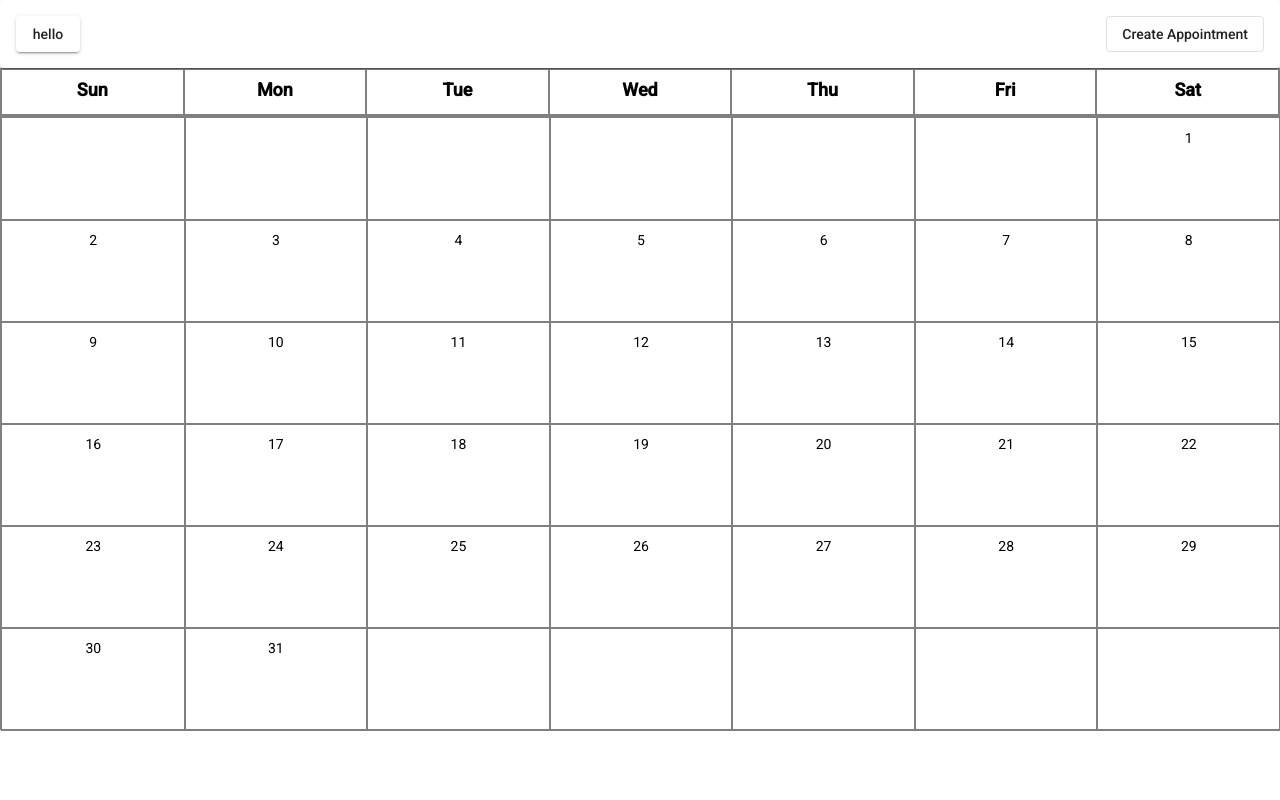
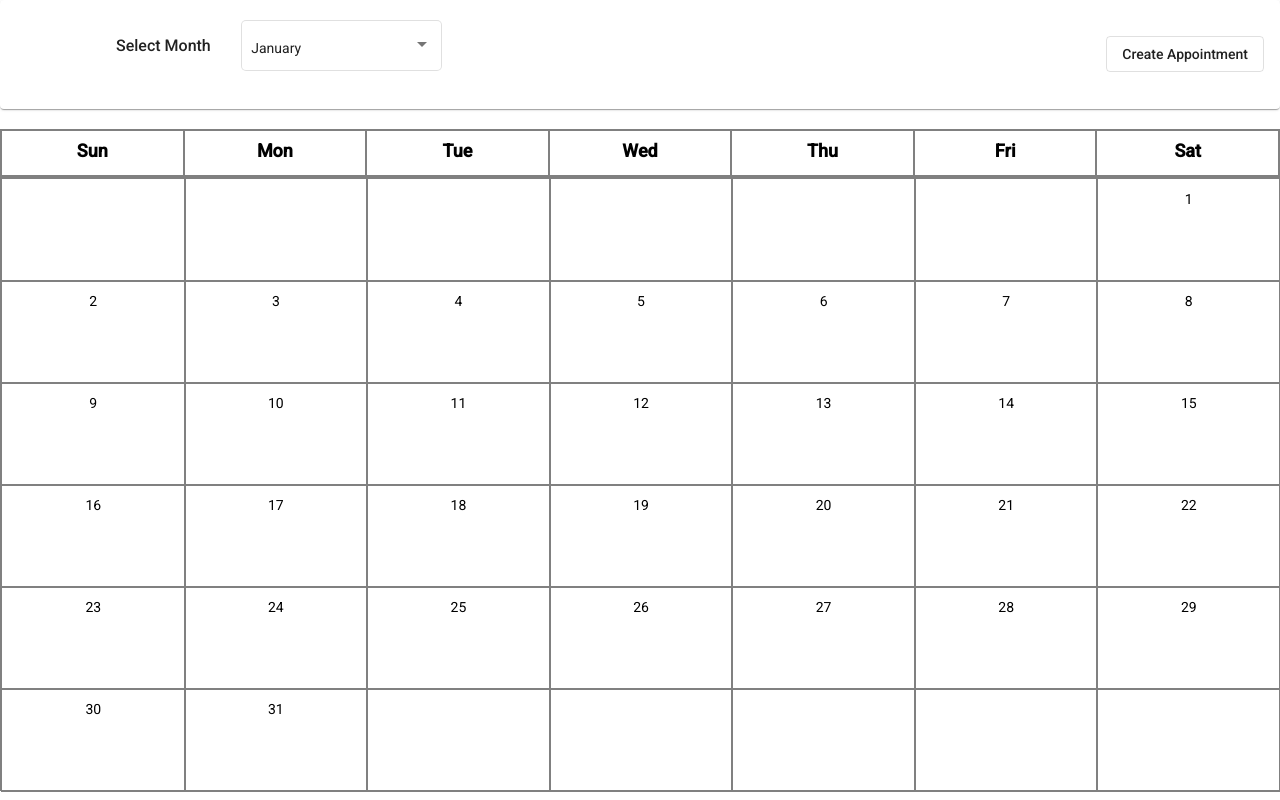
Before and after one commit to NawazSharifB/appointment-calender, an Angular app: page /month/1 in a window 1280 px wide. Built offline with nearby package versions, Linux system fonts and the light colour scheme.

Commit message:
added functionality to change month

```diff
--- a/src/app/appointment-config/components/appointment-config/appointment-config.component.html
+++ b/src/app/appointment-config/components/appointment-config/appointment-config.component.html
@@ -1,5 +1,17 @@
-<mat-card fxLayout="row" flexLayoutAlign="space-between start">
-  <button mat-raised-button> hello</button>
-  <div fxFlex="1 1 auto"></div>
-  <button mat-stroked-button (click)="openAppointmentFormDialog()"> Create Appointment</button>
+<mat-card style="margin-bottom: 20px" fxLayout="row" flexLayoutAlign="space-between center">
+  <div class="month-selection-area" fxFlex="1 1 auto" fxLayout="row">
+    <div class="select-month-title">Select Month</div>
+
+    <mat-form-field class="form-control" appearance="outline">
+      <mat-select [formControl]="monthSelectionControl">
+        <mat-option *ngFor="let monthItem of monthSelection" [value]="monthItem.value">
+          {{monthItem.name}}
+        </mat-option>
+      </mat-select>
+    </mat-form-field>
+  </div>
+
+  <div class="create-button-area">
+    <button mat-stroked-button (click)="openAppointmentFormDialog()"> Create Appointment</button>
+  </div>
 </mat-card>
--- a/src/app/appointment-config/components/appointment-config/appointment-config.component.scss
+++ b/src/app/appointment-config/components/appointment-config/appointment-config.component.scss
@@ -0,0 +1,13 @@
+.month-selection-area {
+  margin-left: 100px;
+
+  .select-month-title {
+    margin: 20px 30px 0 0;
+    font-size: 16px;
+    font-weight: 550;
+  }
+}
+
+.create-button-area {
+  margin-top: 20px;
+}
--- a/src/app/appointment-config/components/appointment-config/appointment-config.component.ts
+++ b/src/app/appointment-config/components/appointment-config/appointment-config.component.ts
@@ -1,16 +1,34 @@
+import { RoutePaths } from './../../../enums/route-paths';
+import { monthSelection } from './../../constants/month-selection';
 import { DialogService } from '../../../shared/services/dialog.service';
-import { Component, OnDestroy } from '@angular/core';
+import { Component, OnDestroy, OnInit } from '@angular/core';
 import { Subscription } from 'rxjs';
+import { FormControl } from '@angular/forms';
+import { MonthSelectionValues } from '../../enums/month-values';
+import { Router } from '@angular/router';
 
 @Component({
   selector: 'app-appointment-config',
   templateUrl: './appointment-config.component.html',
   styleUrls: ['./appointment-config.component.scss']
 })
-export class AppointmentConfigComponent implements OnDestroy {
+export class AppointmentConfigComponent implements OnInit, OnDestroy {
+  monthSelection = monthSelection;
+  monthSelectionControl = new FormControl(MonthSelectionValues.January);
+
   private subscription$ = new Subscription();
 
-  constructor(private dialogService: DialogService) {}
+  constructor(private dialogService: DialogService, private router: Router) {}
+
+  ngOnInit(): void {
+      this.subscription$.add(
+        this.monthSelectionControl.valueChanges.subscribe({
+          next: value => {
+            this.router.navigate([RoutePaths.Month, value]);
+          }
+        })
+      );
+  }
 
   ngOnDestroy(): void {
       this.subscription$.unsubscribe();
--- /dev/null
+++ b/src/app/appointment-config/constants/month-selection.ts
@@ -0,0 +1,16 @@
+import { MonthSelectionValues } from '../enums/month-values';
+
+export const monthSelection = [
+  { name: 'January', value: MonthSelectionValues.January },
+  { name: 'February', value: MonthSelectionValues.February },
+  { name: 'March', value: MonthSelectionValues.March },
+  { name: 'April', value: MonthSelectionValues.April },
+  { name: 'May', value: MonthSelectionValues.May },
+  { name: 'June', value: MonthSelectionValues.June },
+  { name: 'July', value: MonthSelectionValues.July },
+  { name: 'August', value: MonthSelectionValues.August },
+  { name: 'September', value: MonthSelectionValues.September },
+  { name: 'October', value: MonthSelectionValues.October },
+  { name: 'November', value: MonthSelectionValues.November },
+  { name: 'December', value: MonthSelectionValues.December },
+];
--- /dev/null
+++ b/src/app/appointment-config/enums/month-values.ts
@@ -0,0 +1,14 @@
+export enum MonthSelectionValues {
+  January = '1',
+  February = '2',
+  March = '3',
+  April = '4',
+  May = '5',
+  June = '6',
+  July = '7',
+  August = '8',
+  September = '9',
+  October = '10',
+  November = '11',
+  December = '12',
+}
```
